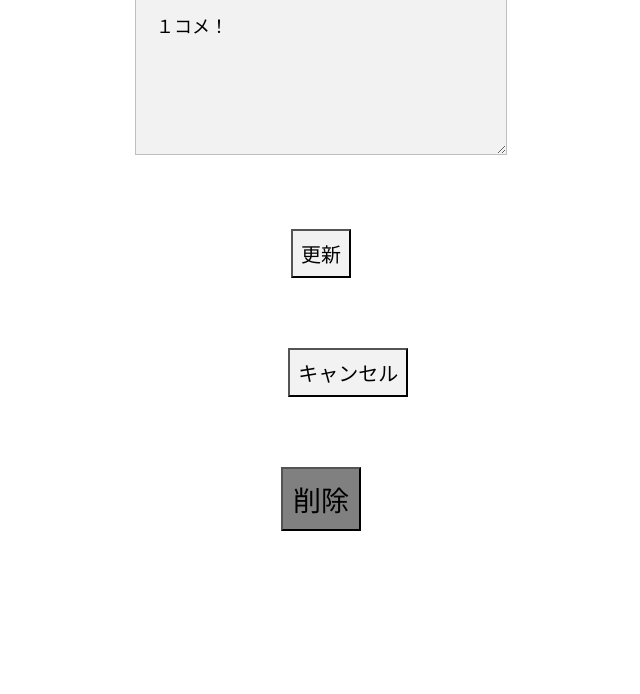
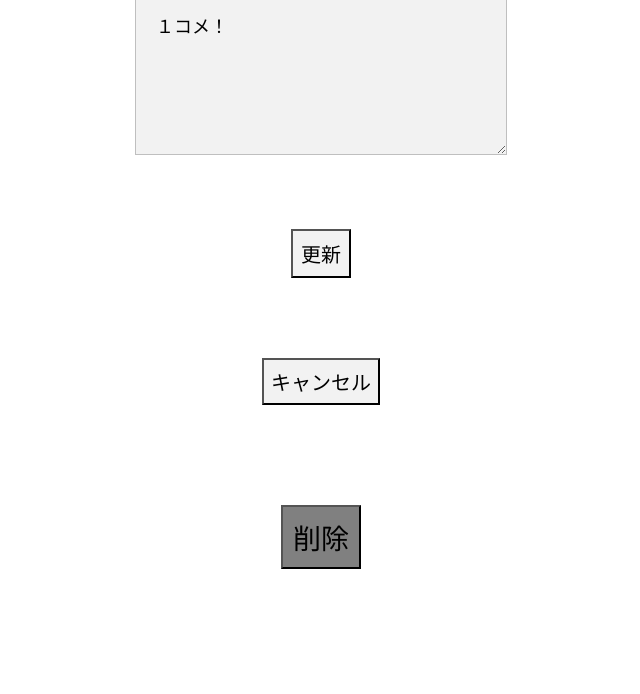
Before and after one commit to takeyuro/php_test, a PHP site: page /test/Views/edit.php?id=1 in a window 1280 px wide. Shown: the part 898-1592 px from the top of the page, without its empty margins (319-959 px from the left). Before the commit the page ends 1429 px from the top, so only its background shows below. Run offline with PHP 8.4, Linux system fonts and the light colour scheme; data comes from the database, SQL or seed files in the repository.

Commit message:
削除機能　MVC・関数化

```diff
--- a/Models/user.php
+++ b/Models/user.php
@@ -68,6 +68,14 @@
 		$result = dbConnect($sql);
     }
 
+    function destroy($id) {
+
+        // userinfoテーブルから該当するidのユーザーを削除
+		$sql = "delete from userinfo where id=" .$id;
+
+        $result = dbConnect($sql);
+    }
+
     function checkId ($id) {
 
         // ID がちゃんと渡ってきているかチェック
--- a/Views/edit.php
+++ b/Views/edit.php
@@ -61,14 +61,15 @@
 					<input type="submit" value="更新" class="submit_insert">
 				</div>
 				<div class="texts_insert">
-					<input type="button" onclick="history.back()" value="キャンセル" class="submit_insert">
+					<button class="detailCancel">
+						<a href="mypage.php?id=' .$_GET["id"]. '" class="detail_cancel">キャンセル</a>
+					</button>
 				</div>
 				</form>
 				<div class="sakujo_detail">
-					<form action="delete_check.php" method="post">
-						<input type="hidden" name="id" value="' .$id. '">
-						<input type="submit" value="削除" class="sakujo_detail_2">
-					</form>
+						<button class="sakujo_detail_2">
+							<a href="deleteCheck.php?id=' .$id. '" class="sakujo_detail_button">削除</a>
+						</button>
 				</div>
 			</div>';
 		?>
--- a/style_test.css
+++ b/style_test.css
@@ -192,13 +192,28 @@
 	margin:200px auto 200px auto;
 }
 
+.detailCancel {
+	padding: 7px;
+	margin: 50px;
+	background-color:#f2f2f2;
+}
+
+.detailCancel:hover {
+	background-color:#a0d8ef;
+}
+
+.detail_cancel {
+	font-size:20px;
+	color:black;
+	text-decoration: none;
+}
+
 .sakujo_detail {
 	text-align:center;
-	margin:70px auto 30px auto;
+	margin:50px auto 30px auto;
 }
 
 .sakujo_detail_2 {
-	font-size:28px;
 	background-color:gray;
 	padding: 10px;
 }
@@ -206,6 +221,18 @@
 .sakujo_detail_2:hover {
 	background-color:#e9546b;
 	color:white;
+}
+
+.sakujo_detail_button {
+	font-size:28px;
+	color:black;
+	text-decoration: none;
+}
+
+.sakujo_check_button {
+	font-size:28px;
+	color:white;
+	text-decoration: none;
 }
 
 .form_detail {
```
Also changed, not shown: Controllers/deleteController.php (added, +16 -0 lines), Views/deleteCheck.php (added, +25 -0 lines), Views/deleteComplete.php (added, +16 -0 lines), delete.php (deleted, +0 -36 lines), delete_check.php (deleted, +0 -23 lines).
